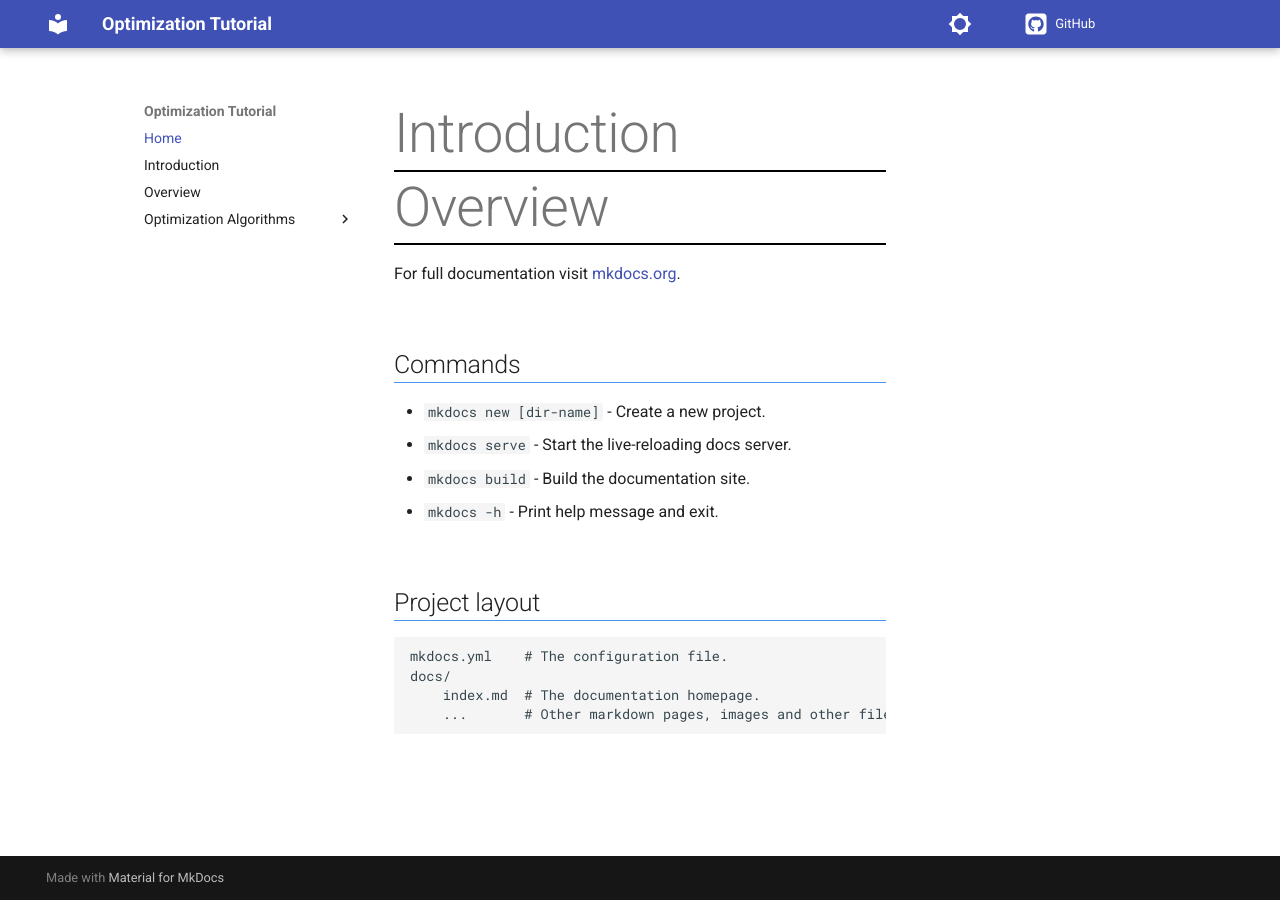
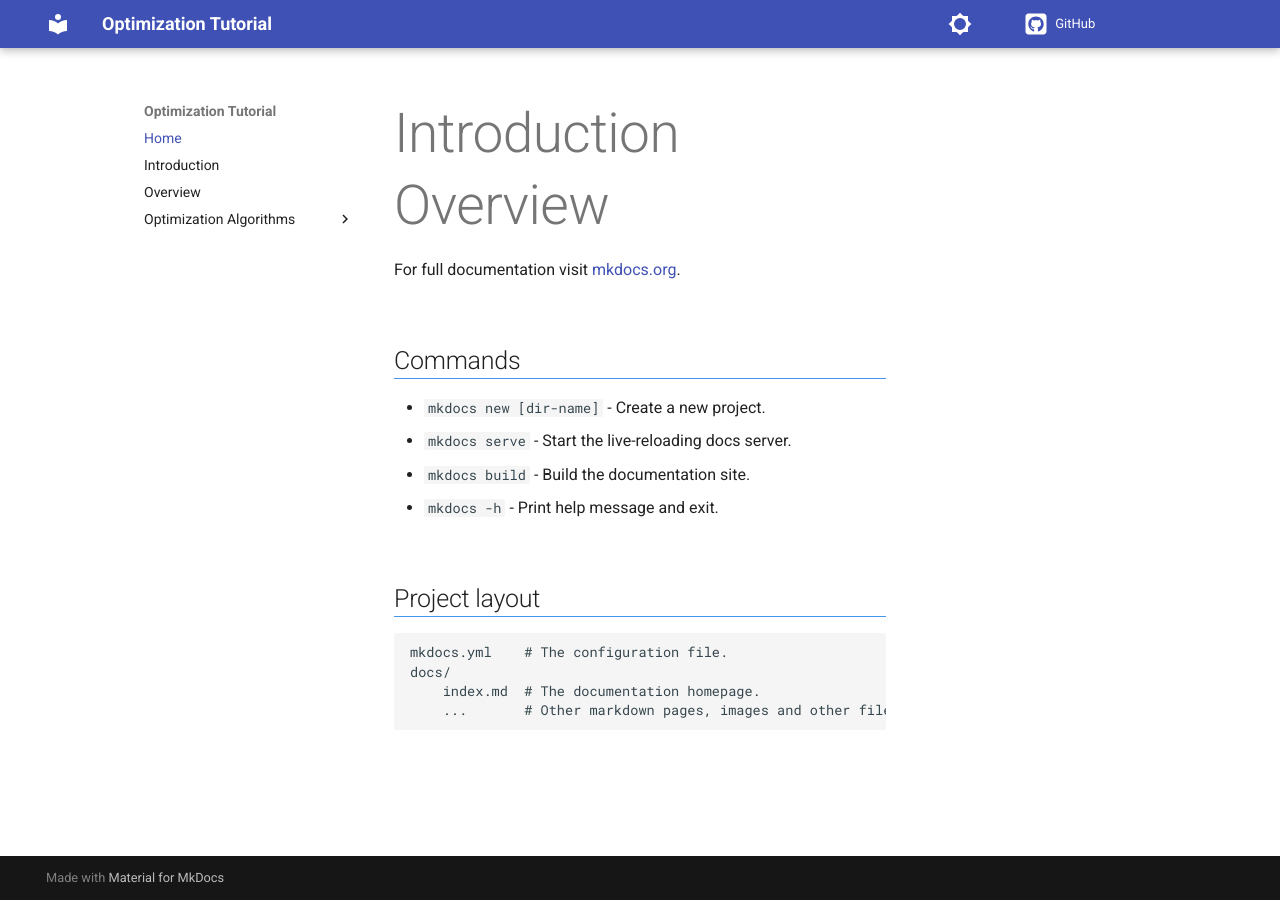
Before and after one commit to SimonBlanke/gradient-free-optimizers-documentation, an MkDocs documentation site: the page built from docs/index.md, in a window 1280 px wide. Built offline with MkDocs 1.6.1 and Material for MkDocs 9.7.7, drawn with Linux system fonts in a browser that asks for light colours; comment, search, counter and statistics services are not loaded; the version menu is left out.

Commit message:
remove underline

```diff
--- a/docs/css/extra.css
+++ b/docs/css/extra.css
@@ -1,7 +1,7 @@
 h1 {
     font-size: 55px !important;
     margin: 0rem 0rem 0rem 0rem !important;
-    border-bottom: solid 2px rgb(0, 0, 0);
+    /* border-bottom: solid 2px rgb(0, 0, 0); */
 
 }
 
```
